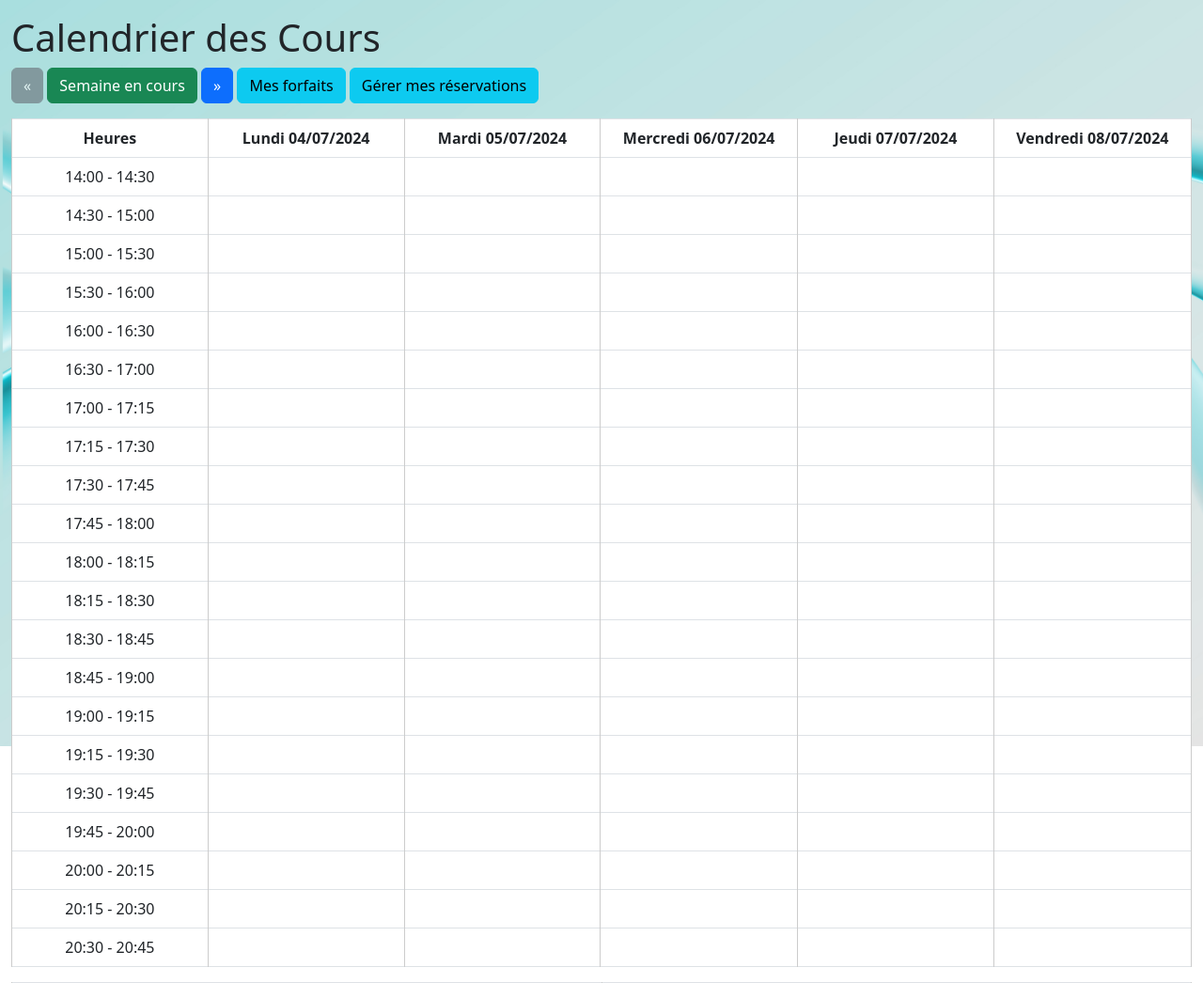
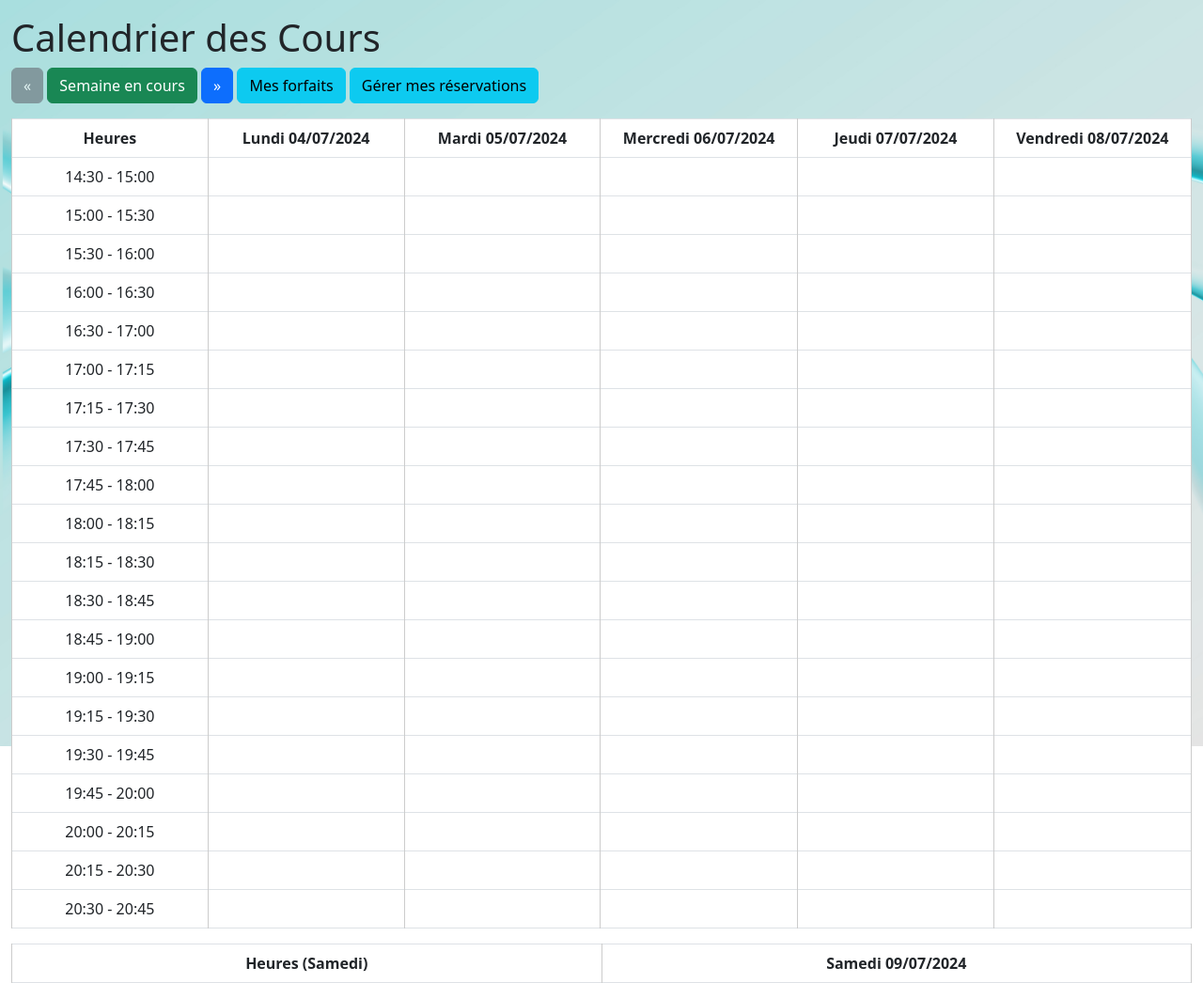
Before and after one commit to SamuelMeline/AirStudio73, a Symfony app: template templates/calendar/index.html.twig in a window 1280 px wide. Shown: the part 93-1139 px from the top of the page at 94% size. Run offline with Twig, Linux system fonts and the light colour scheme; the template is opened without the code that fills it, so the values that code supplies are empty; some libraries are stand-ins or nearby versions.

Commit message:
update calendar

```diff
--- a/templates/calendar/index.html.twig
+++ b/templates/calendar/index.html.twig
@@ -63,7 +63,7 @@
 					</thead>
 					<tbody>
 						{% set weekday_timeslots = [
-                            '14:00', '14:30', '15:00', '15:30', '16:00', '16:30', '17:00','17:15', '17:30','17:45',
+                            '14:30', '15:00', '15:30', '16:00', '16:30', '17:00','17:15', '17:30','17:45',
                             '18:00','18:15', '18:30','18:45', '19:00', '19:15', '19:30', '19:45',
                             '20:00', '20:15', '20:30'
                         ] %}
```
